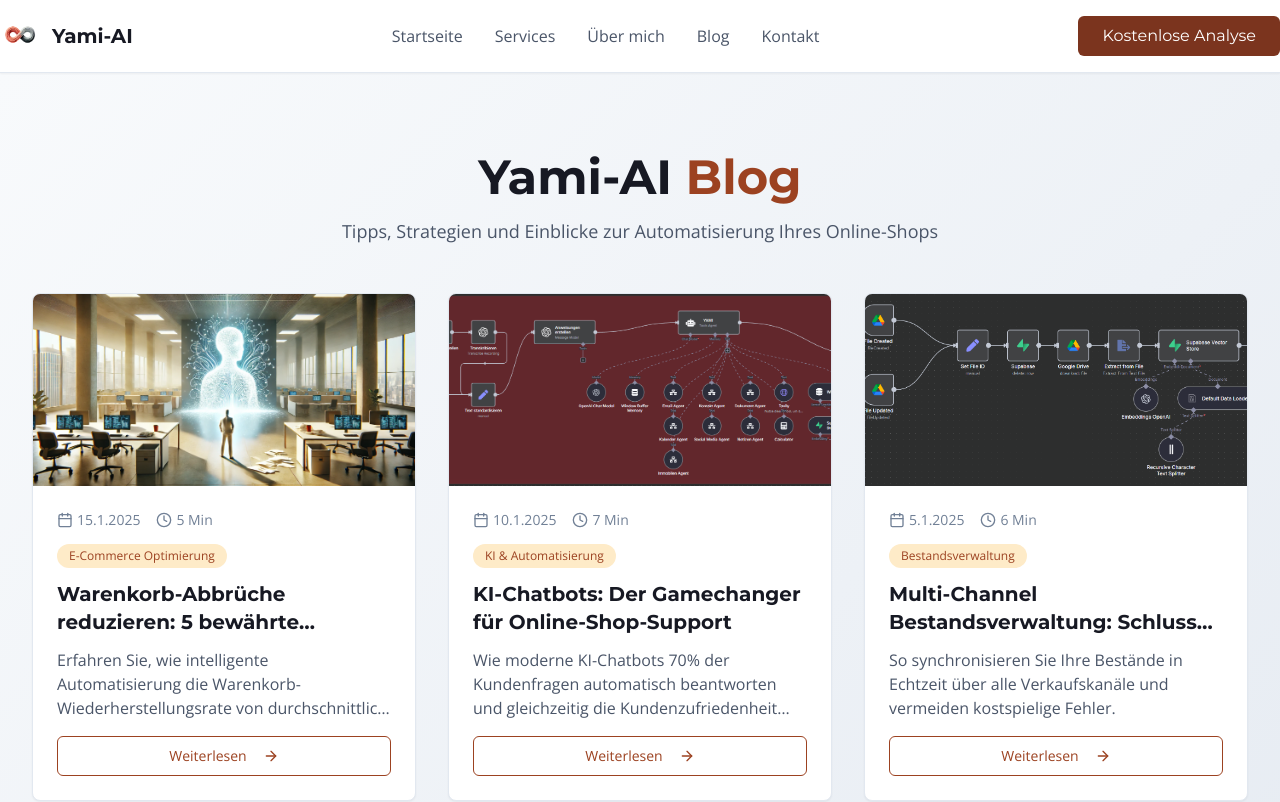
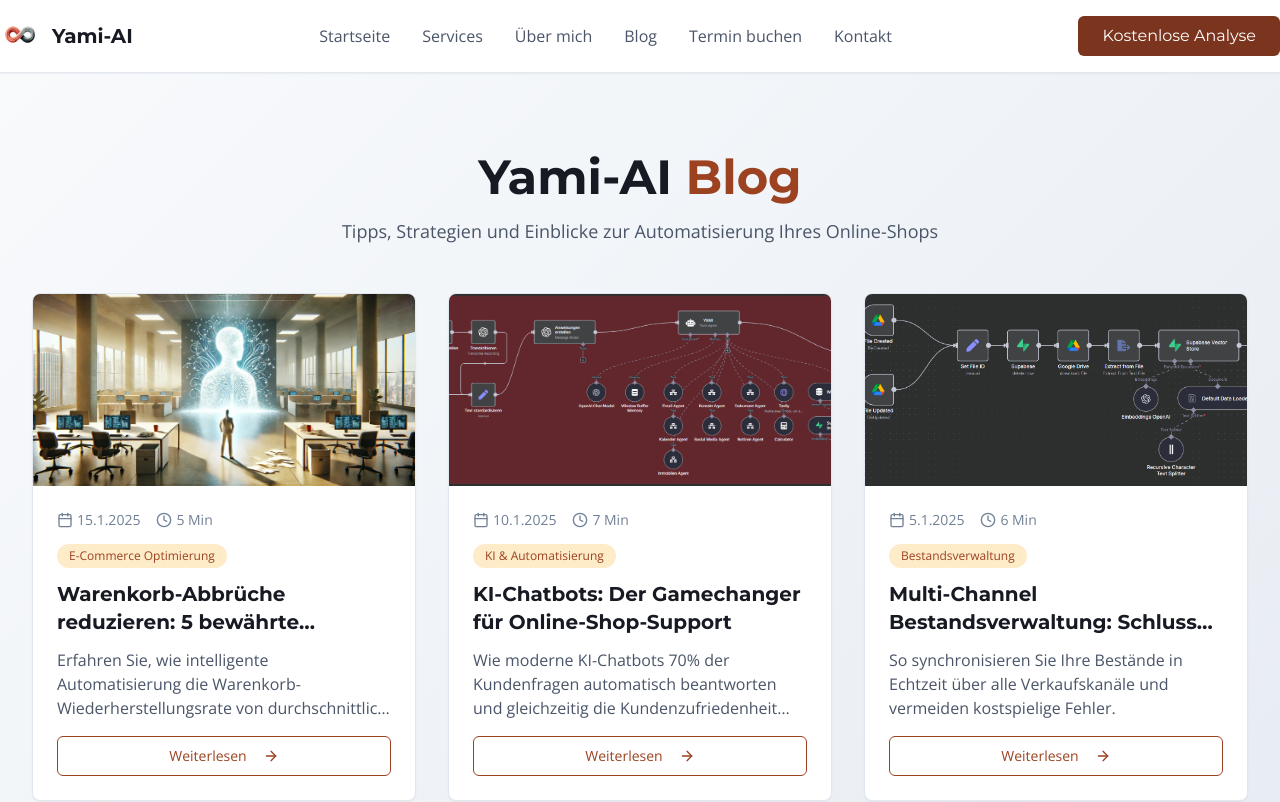
Before and after one commit to jbethke6/workflow-wetterau-automations, a React (Vite) app: page /blog in a window 1280 px wide. Shown: the top 802 px of the page. Built offline with nearby package versions, Linux system fonts and the light colour scheme.

Commit message:
Fix: Add calendar booking button and update author name

```diff
--- a/src/components/AboutSection.tsx
+++ b/src/components/AboutSection.tsx
@@ -37,7 +37,7 @@ const AboutSection = () => {
                   Justin Bethke
                 </h3>
                 <p className="text-lg text-orange-700 font-medium mb-4">
-                  KI-Automatisierungs-Experte für Online-Shops
+                  Gründer von Yami-AI
                 </p>
               </div>
 
--- a/src/components/Navigation.tsx
+++ b/src/components/Navigation.tsx
@@ -13,6 +13,7 @@ const Navigation = () => {
     { label: 'Services', href: '/#services' },
     { label: 'Über mich', href: '/#about' },
     { label: 'Blog', href: '/blog' },
+    { label: 'Termin buchen', href: '#', onClick: () => setIsCalendlyOpen(true) },
     { label: 'Kontakt', href: '/#contact' }
   ];
 
@@ -42,6 +43,18 @@ const Navigation = () => {
             {/* Desktop Navigation */}
             <div className="hidden md:flex items-center space-x-6 lg:space-x-8">
               {navItems.map((item) => (
+                item.onClick ? (
+                  <button
+                    key={item.label}
+                    onClick={(e) => {
+                      e.preventDefault();
+                      item.onClick();
+                    }}
+                    className="text-gray-600 hover:text-orange-800 font-medium transition-colors font-open-sans text-sm lg:text-base"
+                  >
+                    {item.label}
+                  </button>
+                ) : (
                   <a
                     key={item.label}
                     href={item.href}
@@ -49,6 +62,7 @@ const Navigation = () => {
                   >
                     {item.label}
                   </a>
+                )
               ))}
             </div>
 
@@ -79,6 +93,19 @@ const Navigation = () => {
             <div className="md:hidden pb-4 mobile-no-overflow">
               <div className="flex flex-col space-y-4 mobile-no-overflow">
                 {navItems.map((item) => (
+                  item.onClick ? (
+                    <button
+                      key={item.label}
+                      onClick={(e) => {
+                        e.preventDefault();
+                        item.onClick();
+                        setIsMenuOpen(false);
+                      }}
+                      className="text-gray-600 hover:text-orange-800 font-medium font-open-sans mobile-no-overflow text-left"
+                    >
+                      {item.label}
+                    </button>
+                  ) : (
                     <a
                       key={item.label}
                       href={item.href}
@@ -87,6 +114,7 @@ const Navigation = () => {
                     >
                       {item.label}
                     </a>
+                  )
                 ))}
                 <Button
                   className="bg-orange-800 hover:bg-orange-900 text-white w-full font-montserrat mobile-no-overflow"
```
Lines whose indentation alone changed are shown as unchanged.
